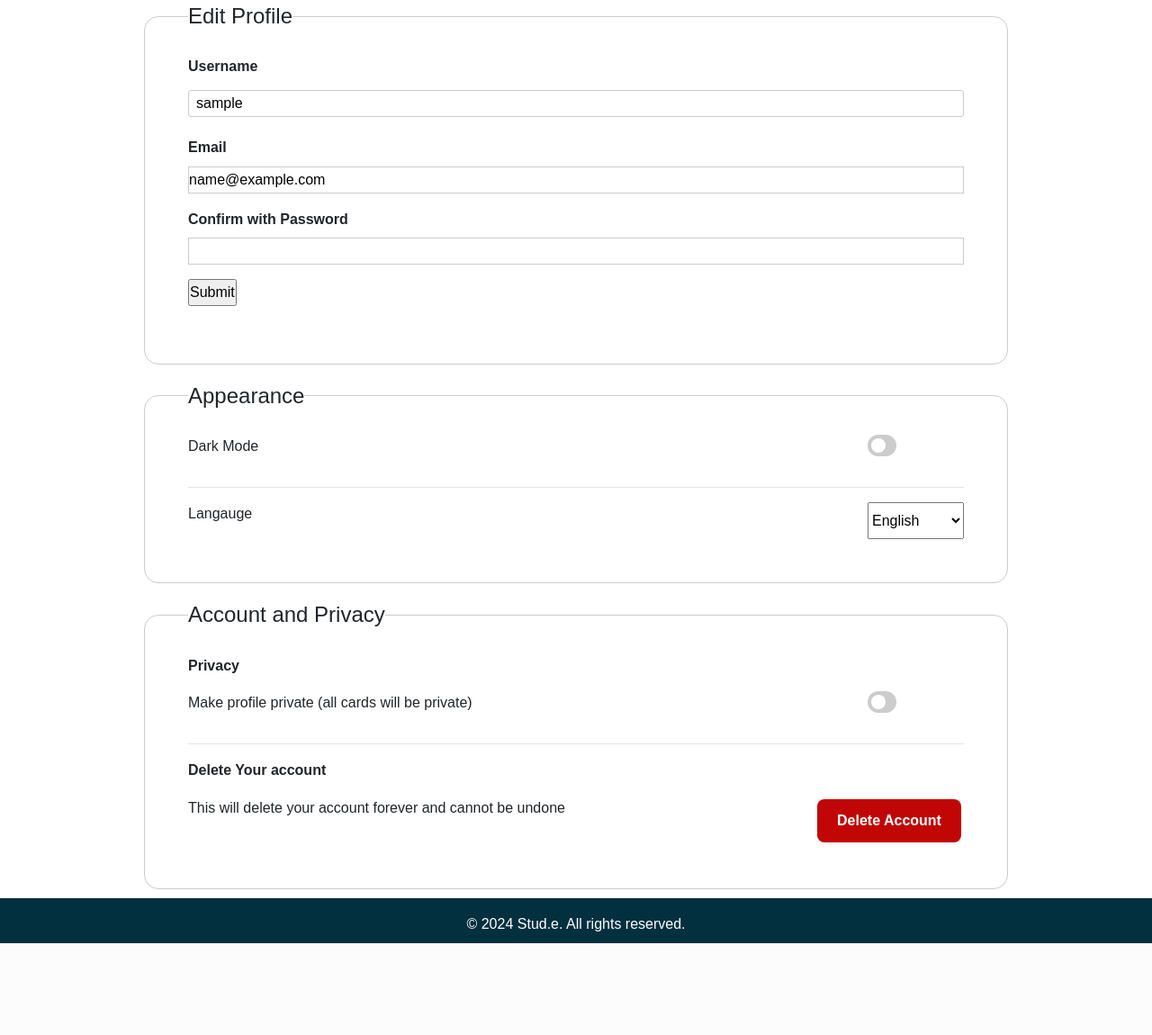
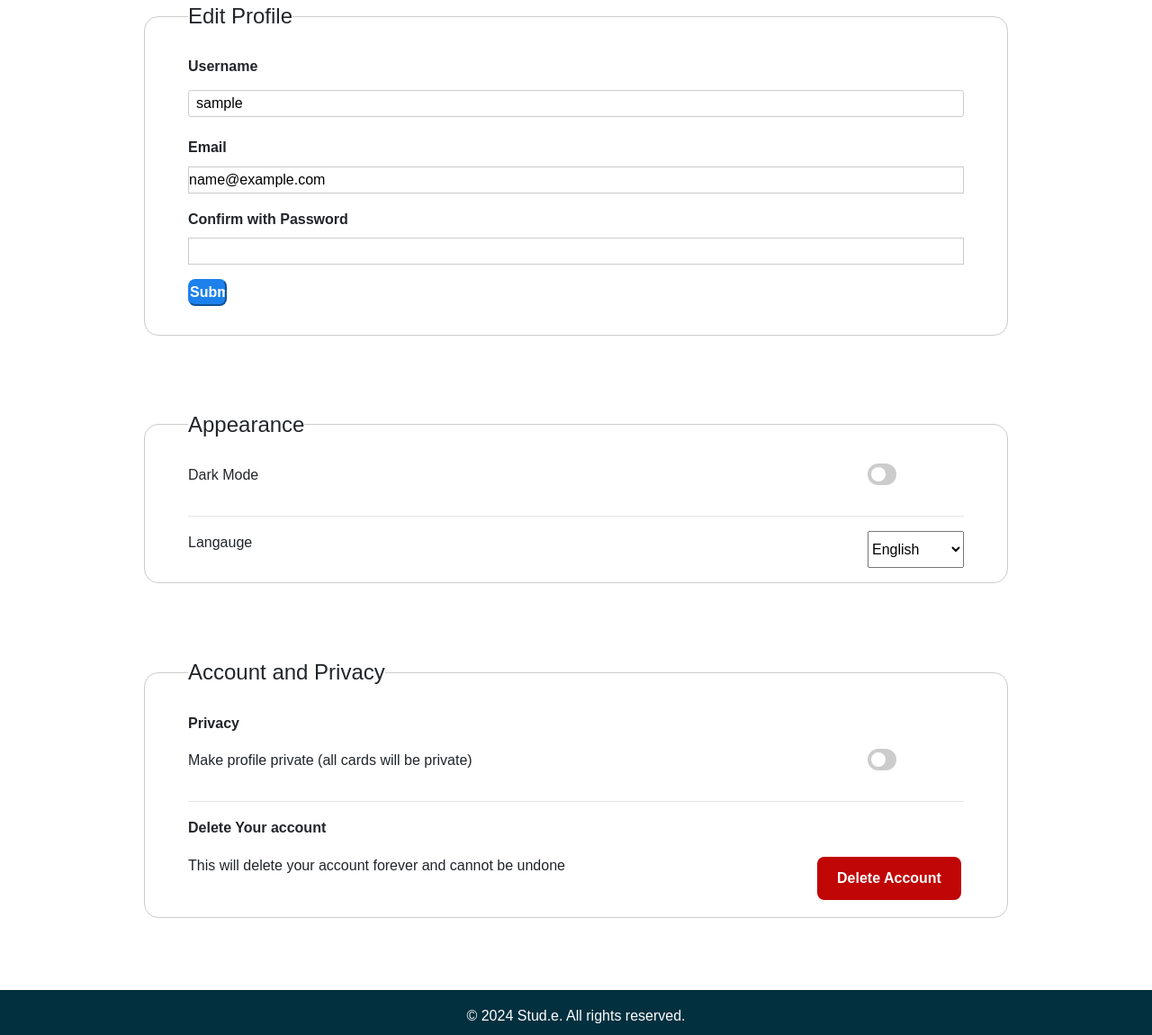
Before and after one commit to JoelRaju403/agileproject, a Flask app: page /edit_profile in a window 1280 px wide. Shown: the part 178-1328 px from the top of the page at 90% size. Before the commit the page ends 1226 px from the top, so only its background shows below. Run offline with Flask 3, Linux system fonts and the light colour scheme; the visitor is signed in with stand-in values (Sample User, id 1); some libraries are stand-ins or nearby versions.

```diff
--- a/app/static/home.css
+++ b/app/static/home.css
@@ -98,6 +98,15 @@
 
   }
 
+  .darkmode {
+    background-color: rgb(129, 129, 129);
+
+  }
+
+  .darkhfmode {
+    background-color: black;
+  }
+
 
 
 .carousel-control-prev-icon, .carousel-control-next-icon {
--- a/app/static/login.css
+++ b/app/static/login.css
@@ -290,3 +290,8 @@ background-color: rgba(0, 0, 0, 0.1);
 
 
 }
+
+.confirm-label {
+  display: inline-block; /* Ensures the label appears on one line */
+  width: auto; /* Allows the label to expand to accommodate its content */
+}
--- a/app/static/setting.css
+++ b/app/static/setting.css
@@ -9,12 +9,13 @@ fieldset {
   border: 1px solid #ccc;
   padding: 3rem;
   padding-top: 1rem;
+  padding-bottom: 1rem;
   text-align: left;
   margin-left: 10rem;
   margin-right: 10rem;
   margin-top: 1rem;
   border-radius: 1rem;
-  margin-bottom: 10px;
+  margin-bottom: 5rem;
   box-shadow: 1rem;
 
 }
@@ -55,3 +56,18 @@ legend {
   display: inline-block; /* Ensures the label appears on one line */
   width: auto; /* Allows the label to expand to accommodate its content */
 }
+
+#editSubmit {
+  background-color: #1d81ec ;
+  border-radius: 0.5rem;
+  border-color: #1d81ec;
+  color: white;
+  width: 5%;
+  font-weight: bold;
+};
+
+
+.AccPriv {
+  height: 100vh;
+  margin-bottom: 0;
+}
--- a/app/templates/base.html
+++ b/app/templates/base.html
@@ -16,7 +16,7 @@
   <script src="https://cdn.jsdelivr.net/npm/@popperjs/core@2.5.3/dist/umd/popper.min.js"></script>
   <script src="https://stackpath.bootstrapcdn.com/bootstrap/4.5.2/js/bootstrap.min.js"></script>
 </head>
-<header>
+<header id="header">
   <img src="{{ url_for('static', filename='logo.png') }}">
   <h1>Stud.e</h1>
   <nav>
@@ -36,13 +36,18 @@
 </header>
 <body>
 
-  <main>
+  <main id="main">
     {% block content %}{% endblock %}
   </main>
-  <footer>
+
+  <footer id="footer">
     <p>&copy; 2024 Stud.e. All rights reserved.</p>
   </footer>
   <script src="{{ url_for('static', filename='home.js') }}"></script>
   <script src="{{ url_for('static', filename='setting.js') }}"></script>
+
 </body>
+
+
+
 </html>
--- a/app/templates/edit_profile.html
+++ b/app/templates/edit_profile.html
@@ -29,7 +29,7 @@
                 <span style="color: red;">[{{ error }}]</span>
                 {% endfor %}
             </p>
-            <p>{{ form.submit() }}</p>
+            <p>{{ form.submit(id="editSubmit") }}</p>
         </form>
     </div>
 </fieldset>
@@ -40,7 +40,7 @@
     <div class="textbtn">
         <p>Dark Mode</p>
         <label class="toggle">
-            <input type="checkbox" id="publicCheckbox">
+            <input type="checkbox" id="DMtoggle" onclick="darkmode()">
             <span class="slider"></span>
         </label>
     </div>
@@ -54,8 +54,8 @@
     </div>
 </fieldset>
 
-
-<fieldset class="AccPriv">
+<div class="AccPriv">
+<fieldset>
     <legend>Account and Privacy</legend>
     <p><b> Privacy </b></p>
     <div class="textbtn">
@@ -71,7 +71,6 @@
         <p class="inlinetxt"> This will delete your account forever and cannot be undone </p>
         <button class="deletebtn" onclick="deleteAcc({{ current_user.id }})"> Delete Account</button>
     </div>
-
 </fieldset>
-
+</div>
 {% endblock %}
--- a/app/templates/register.html
+++ b/app/templates/register.html
@@ -58,7 +58,7 @@
                   </div>
                 </div>
                 <div>
-                  {{ form.password2.label }}
+                  {{ form.password2.label(class="confirm-label")}}
                   <div class="form-group">
                     <div class="inputWrapper">
                         {{ form.password2(size=32, placeholder="Confirm password", class="form-control") }}
```
Also changed, not shown: app/static/setting.js (+33 -0 lines).
